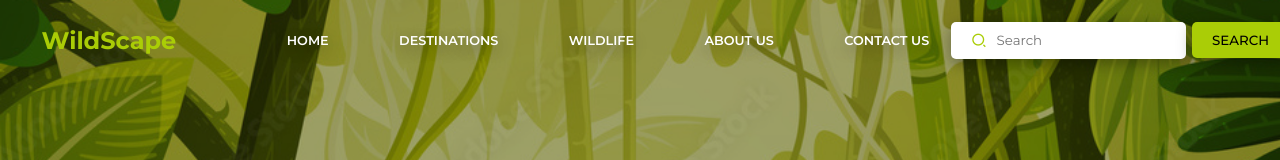
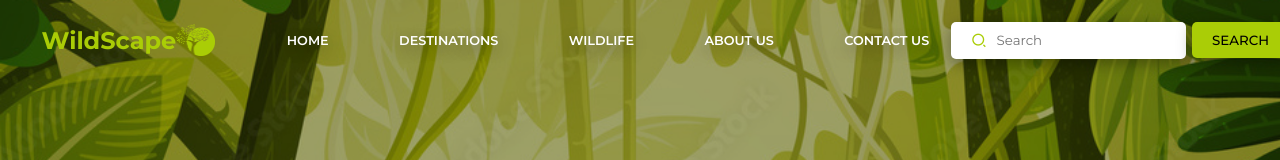
Before and after one commit to Shubhhz/Wildscape-landing-page, a plain HTML site: page index.html in a window 1280 px wide. Shown: the top 160 px of the page. Drawn offline with nearby package versions, Linux system fonts and the light colour scheme; files whose address does not match are found by name.

Commit message:
removed assets from img src

```diff
--- a/index.html
+++ b/index.html
@@ -21,7 +21,7 @@
    <nav>
     <div class="lft-nav">
         <h2>WildScape</h2>
-        <img src="Assets\pngegg.png" alt="">
+        <img src="pngegg.png" alt="">
     </div>
     <div class="cntr-nav">
         <a href="#">Home</a>
```
